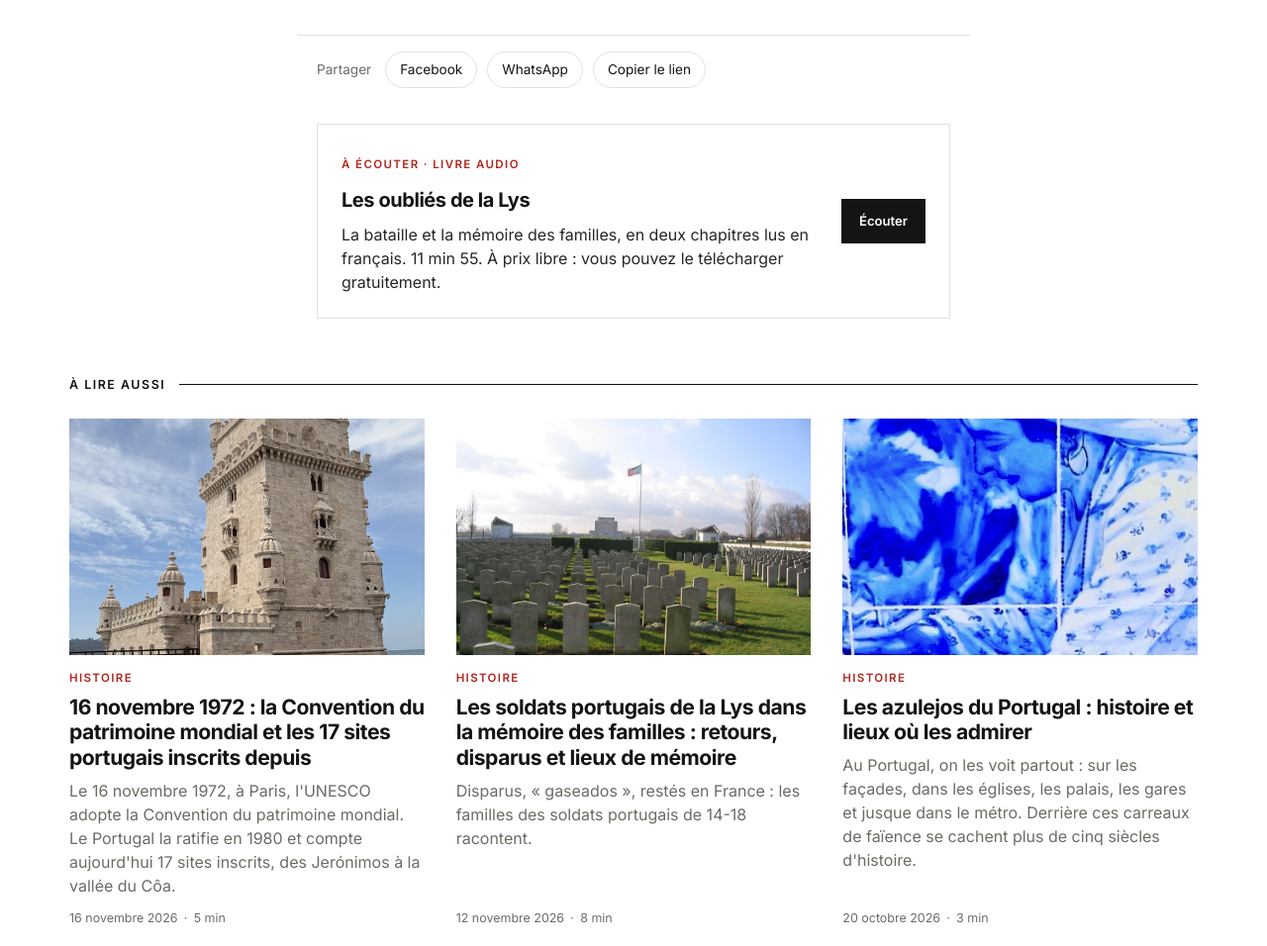
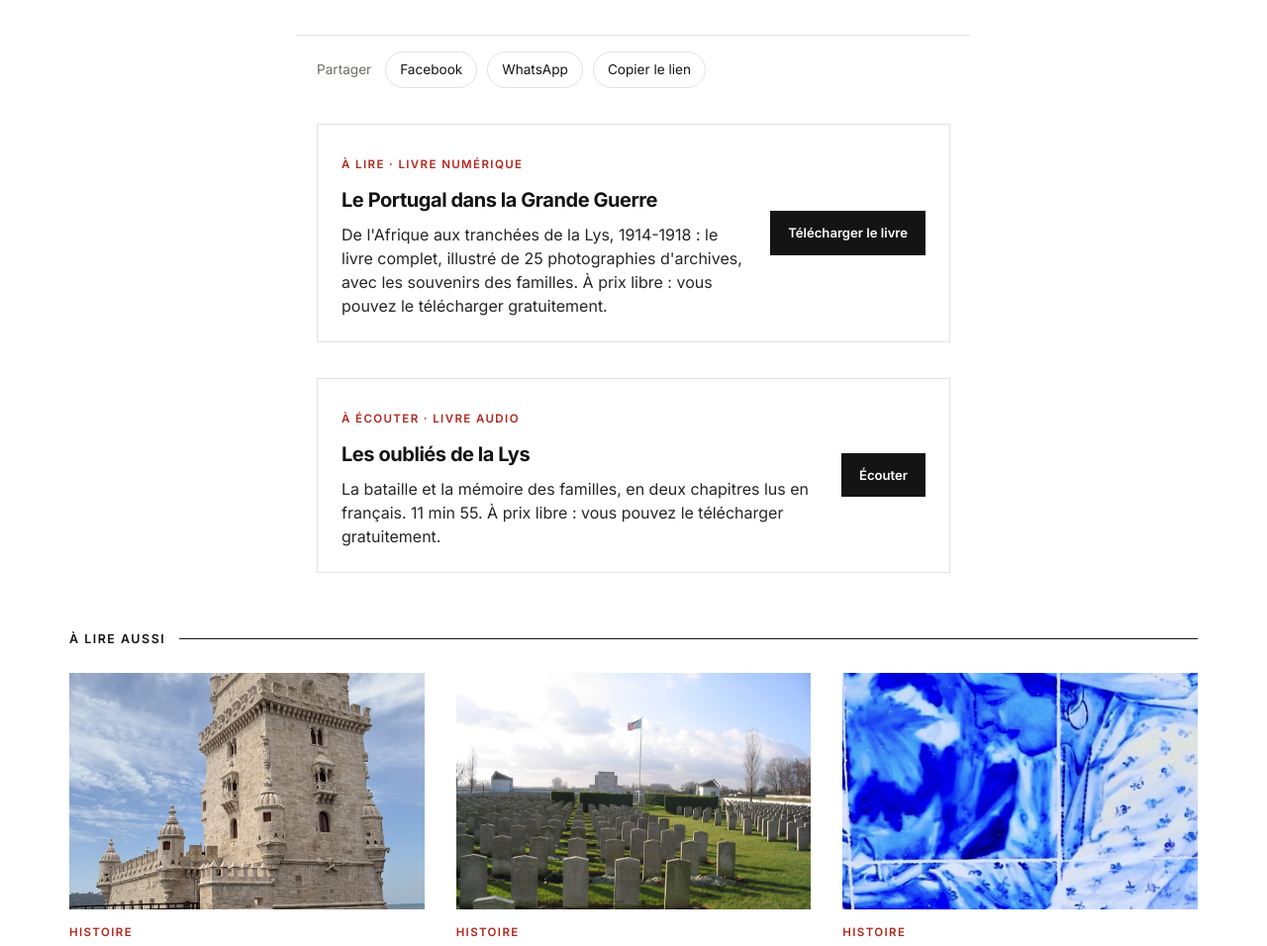
Before and after one commit to luiscoixao/Lusitanie, a plain HTML site: page portugal-grande-guerre-oublies-de-la-lys.html in a window 1280 px wide. Shown: the part 2660-3616 px from the top of the page at 99% size. Drawn offline with Linux system fonts and the light colour scheme.

Commit message:
Articles de la Lys : encadré vers l'ePub « Le Portugal dans la Grande Guerre »
Co-Authored-By: Claude Opus 5.5 <noreply@anthropic.com>
Claude-Session: https://claude.ai/code/session_014CTL2RpCimWCXjMoJFvYN4

```diff
--- a/portugal-grande-guerre-oublies-de-la-lys.html
+++ b/portugal-grande-guerre-oublies-de-la-lys.html
@@ -140,7 +140,7 @@ j=d.createElement(s),dl=l!="dataLayer"?"&l="+l:"";j.async=true;j.src=
   <button type="button" class="partage-copier" data-ok="Lien copié">Copier le lien</button>
 </div>
 <script>(function(){var b=document.querySelector(".partage");if(!b)return;var url=b.dataset.url,ti=b.dataset.titre,n=b.querySelector(".partage-natif"),c=b.querySelector(".partage-copier");if(navigator.share){n.hidden=false;n.addEventListener("click",function(){navigator.share({title:ti,url:url}).catch(function(){});});}c.addEventListener("click",function(){var lbl=c.textContent;(navigator.clipboard?navigator.clipboard.writeText(url):Promise.reject()).then(function(){c.textContent=c.dataset.ok;setTimeout(function(){c.textContent=lbl;},2000);}).catch(function(){window.prompt("",url);});});})();</script>
-<aside class="encart-produit"><div><div><span class="surtitre">À écouter · Livre audio</span><h3>Les oubliés de la Lys</h3><p>La bataille et la mémoire des familles, en deux chapitres lus en français. 11 min 55. À prix libre : vous pouvez le télécharger gratuitement.</p></div><a class="bouton" href="https://payhip.com/b/9WB5R" target="_blank" rel="noopener">Écouter</a></div></aside>
+<aside class="encart-produit"><div><div><span class="surtitre">À lire · Livre numérique</span><h3>Le Portugal dans la Grande Guerre</h3><p>De l'Afrique aux tranchées de la Lys, 1914-1918 : le livre complet, illustré de 25 photographies d'archives, avec les souvenirs des familles. À prix libre : vous pouvez le télécharger gratuitement.</p></div><a class="bouton" href="https://payhip.com/b/8h6fU" target="_blank" rel="noopener">Télécharger le livre</a></div></aside><aside class="encart-produit"><div><div><span class="surtitre">À écouter · Livre audio</span><h3>Les oubliés de la Lys</h3><p>La bataille et la mémoire des familles, en deux chapitres lus en français. 11 min 55. À prix libre : vous pouvez le télécharger gratuitement.</p></div><a class="bouton" href="https://payhip.com/b/9WB5R" target="_blank" rel="noopener">Écouter</a></div></aside>
 </article>
 <div class="wrap"><h2 class="titre-section">À lire aussi</h2><div class="grille"><a class="carte" href="patrimoine-mondial-unesco-portugal.html">
   <div class="carte-image"><img src="images/unesco-tour-belem.jpg" alt="La tour de Belém au bord du Tage, à Lisbonne" loading="lazy"></div>
```
Also changed, not shown: _articles/portugal-grande-guerre-oublies-de-la-lys.html (+8 -0 lines), _articles/soldats-portugais-lys-memoire-des-familles.html (+8 -0 lines), soldats-portugais-lys-memoire-des-familles.html (+1 -1 lines).
